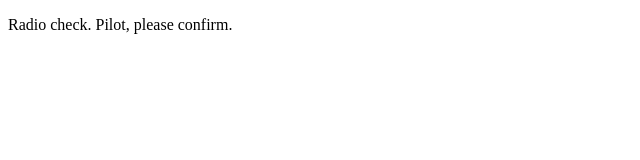
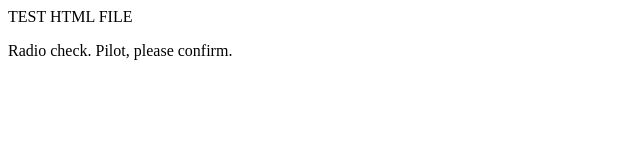
Before and after one commit to GrizzlyMain/commuication-log-new, a plain HTML site: page index.html in a window 1280 px wide. Shown: the whole page, without its empty margins (0-640 px from the left). Drawn offline with Linux system fonts and the light colour scheme.

Commit message:
Updated First Commit

```diff
--- a/index.html
+++ b/index.html
@@ -1,5 +1,6 @@
 <!DOCTYPE html>
 <html>
+    <header> TEST HTML FILE </header>
    <body>
       <p>Radio check. Pilot, please confirm.</p>
    </body>
```
